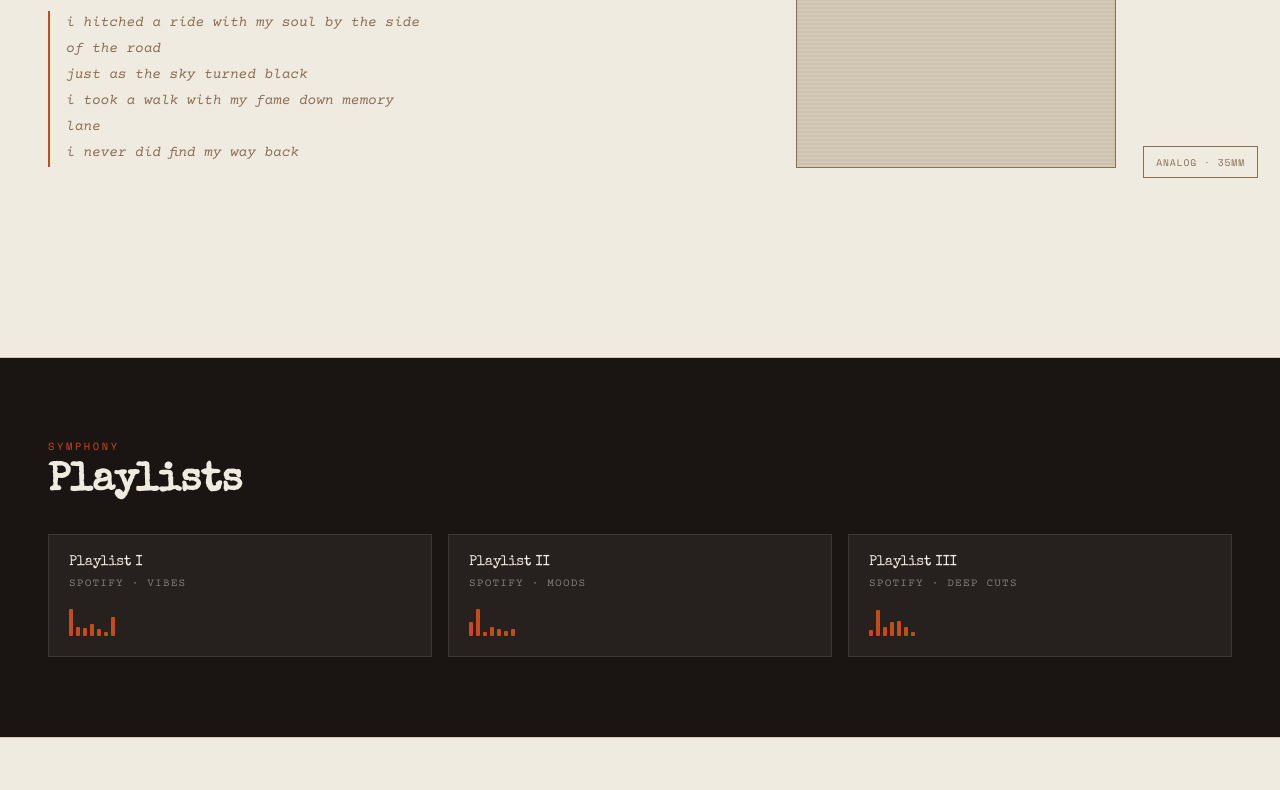
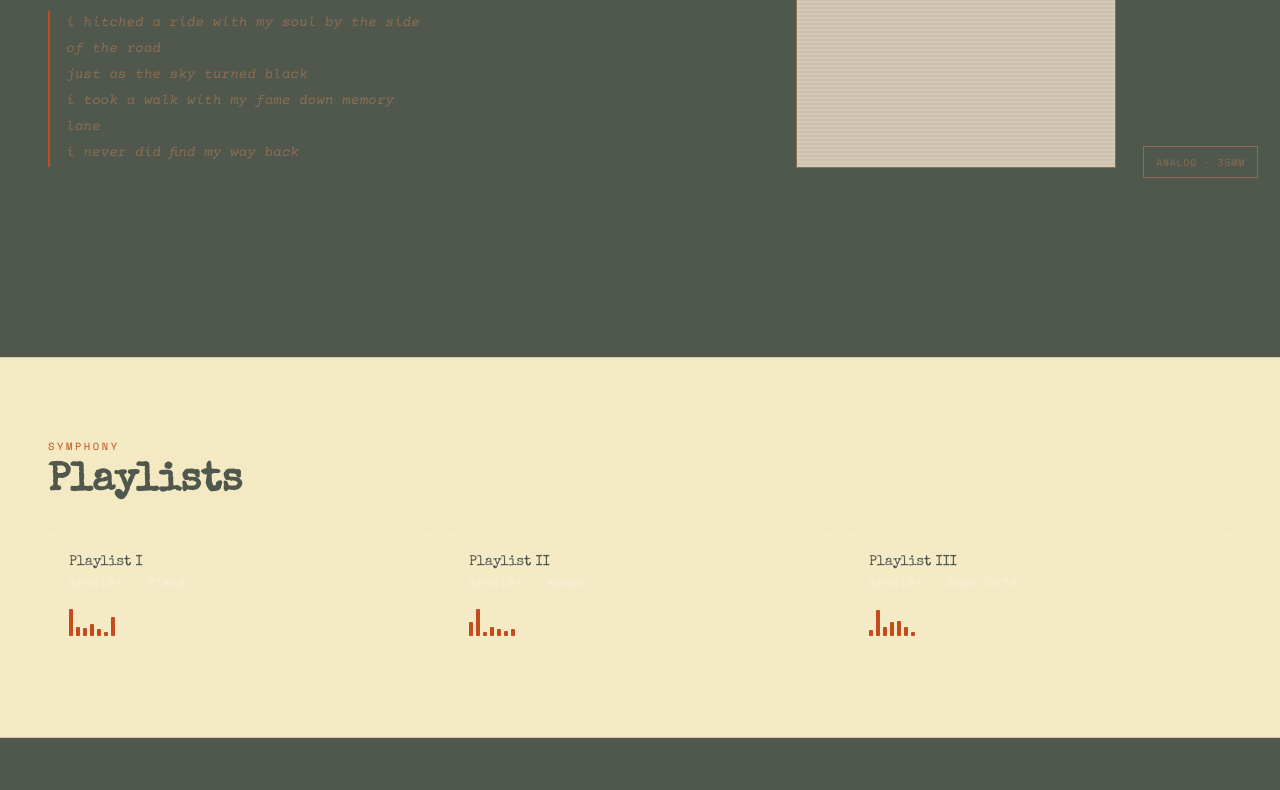
Before and after one commit to nbaor/nbao, a plain HTML site: page index.html in a window 1280 px wide. Shown: the part 443-1233 px from the top of the page. Drawn offline with nearby package versions, Linux system fonts and the light colour scheme.

Commit message:
Update index.html

```diff
--- a/index.html
+++ b/index.html
@@ -9,8 +9,8 @@
   *, *::before, *::after { margin: 0; padding: 0; box-sizing: border-box; }
 
   :root {
-    --cream: #f0ebe0;
-    --dark: #1a1512;
+    --cream: #50574d;
+    --dark: #f3e9c3;
     --sepia: #8b6e52;
     --rust: #c44b1d;
     --faded: #d4c9b5;
```
